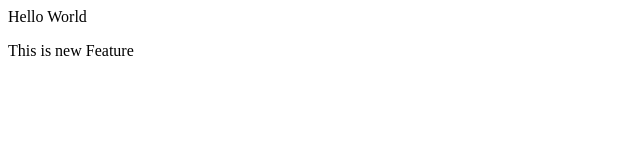
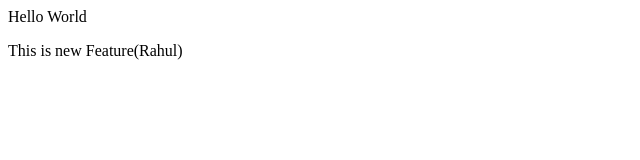
Before and after one commit to MayurLondhe/LocalRepo, a plain HTML site: page Index.html in a window 1280 px wide. Shown: the full height of the page, 0-640 px from the left. Drawn offline with Linux system fonts and the light colour scheme.

Commit message:
added new name rahul

```diff
--- a/Index.html
+++ b/Index.html
@@ -1,2 +1,2 @@
 <p>Hello World</p>
-<p>This is new Feature</p>
+<p>This is new Feature(Rahul)</p>
```
